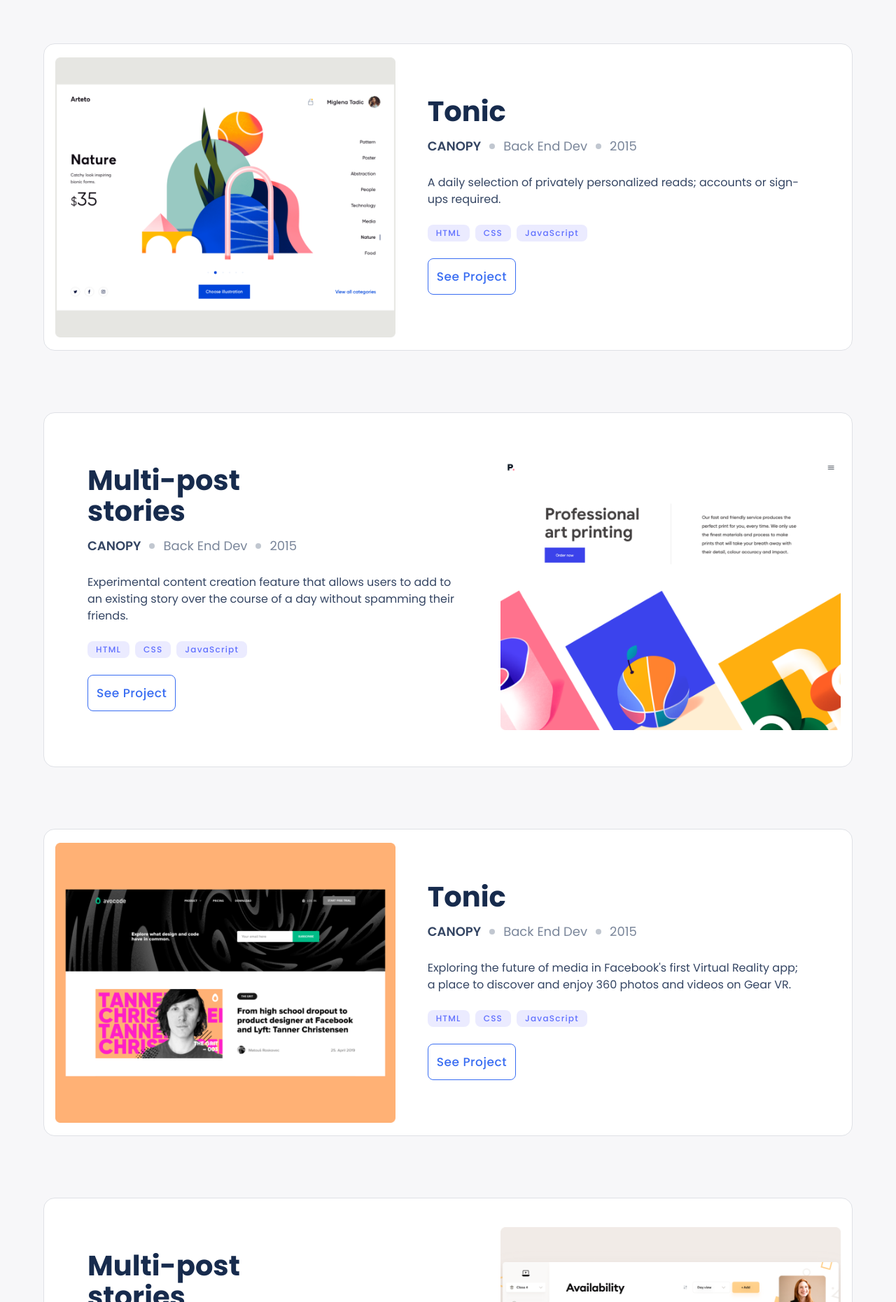
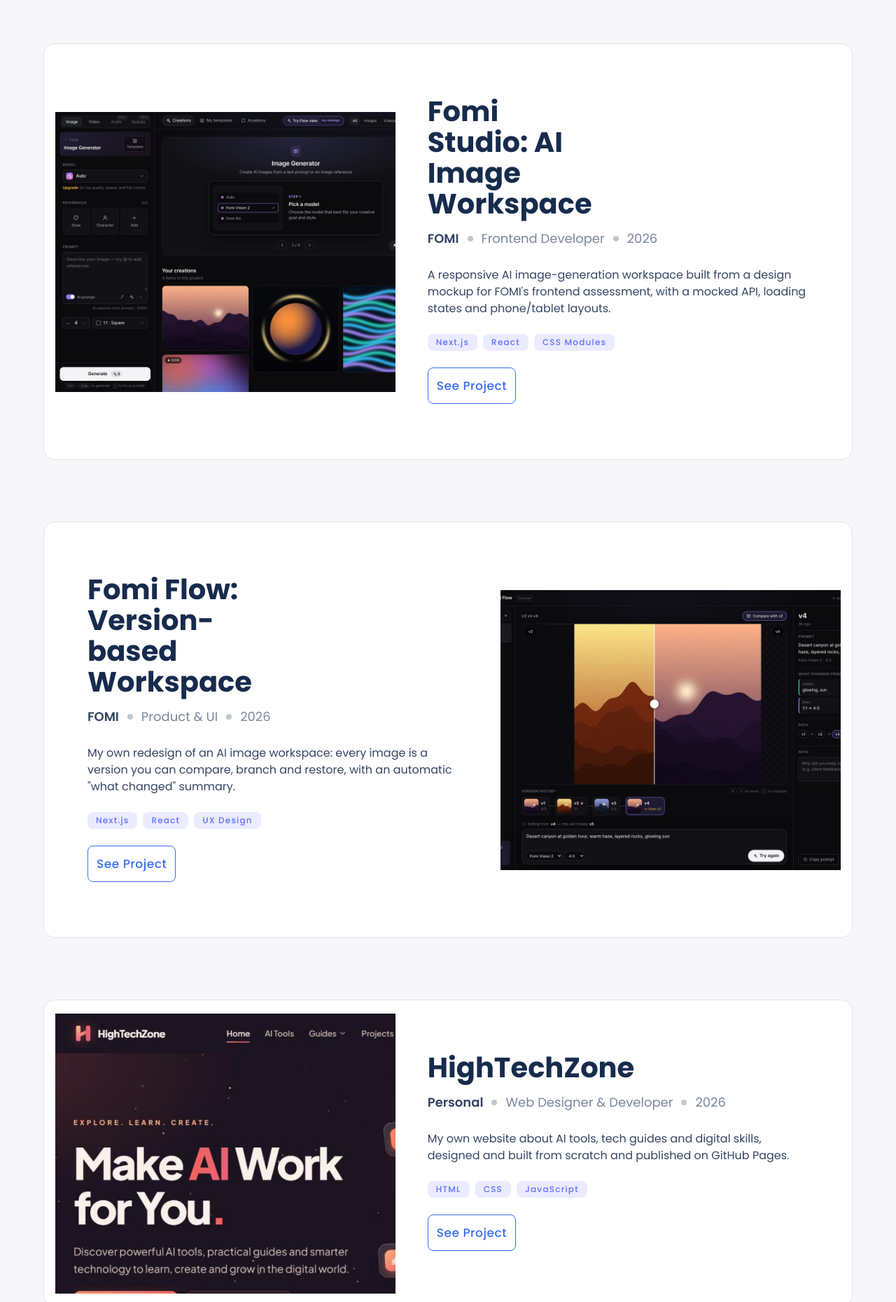
Before and after one commit to Afsheen96/Portfolio, a website: page index.html in a window 1280 px wide. Shown: the part 940-2800 px from the top of the page at 70% size. Drawn offline with Linux system fonts and the light colour scheme.

Commit message:
Replace template projects with real work: Fomi Studio, Fomi Flow, HighTechZone; fix typo; link LinkedIn and GitHub

```diff
--- a/index.js
+++ b/index.js
@@ -14,45 +14,52 @@
 const projectsData = [
   {
     id: 'project-one',
-    name: 'Tonic',
-    image: 'project1.png',
-    descriptionShort: "Lorem Ipsum is simply dummy text of the printing and typesetting industry. Lorem Ipsum has been the industry's standard dummy text ever since the 1500s, when an unknown printer took a galley of type and scrambled it to make a type specimen book. It has survived not only five centuries, but also the leap into electronic typesetting, remaining essent",
-    descriptionLong: "Lorem Ipsum is simply dummy text of the printing and typesetting industry. Lorem Ipsum has been the industry's standard dummy text ever since the 1500s, when an unknown printer took a galley of type and scrambled it 1960s with the releaLorem Ipsum is simply dummy text of the printing and typesetting industry. Lorem Ipsum has been the industry's standard dummy text ever since the 1500s, when an unknown printer took a galley of type and scrambled it 1960s with the releorem Ipsum is simply dummy text of the printing and typesetting industry. Lorem Ipsum han printer took a galley of type and scrambled it 1960s with the releawn printer took a galley of type and scrambled it 1960s with the releaLorem Ipsum is simply dummy text of the printing and typesetting industry. Lorem Ipsum has been the industry's standard dummy text ever since the 1500s, when an unknown printer took a galley of type and scrambled it 1960s with the relea",
-    projectDetail: 'A daily selection of privately personalized reads; accounts or sign-ups required.',
-    liveLink: 'https://afsheen96.github.io/Portfolio',
-    sourceLink: 'https://github.com/Afsheen96/Portfolio',
+    name: 'Fomi Studio: AI Image Workspace',
+    client: 'FOMI',
+    role: 'Frontend Developer',
+    year: '2026',
+    image: 'fomi-studio.jpg',
+    technologies: ['Next.js', 'React', 'CSS Modules'],
+    moreTechnologies: ['JavaScript', 'Vercel', 'GitHub'],
+    projectDetail: 'A responsive AI image-generation workspace built from a design mockup for FOMI\'s frontend assessment, with a mocked API, loading states and phone/tablet layouts.',
+    descriptionShort: 'A responsive AI image-generation workspace built with Next.js from a design mockup. It has a working generator panel, a gallery with loading and empty states, an image viewer and layouts made separately for phone, tablet and desktop.',
+    descriptionLong: 'I built this for FOMI\'s frontend assessment: their Image Generator mockup turned into a real, working Next.js app. It includes a model picker, reference uploads, a prompt box with keyboard shortcuts, a mocked API that "generates" images and videos, loading placeholders in the right shape, a masonry gallery, a full-size viewer with keyboard navigation, and a guided tutorial that highlights the real controls. Each screen size has its own layout (on phones the generator becomes a bottom sheet), and the app uses next/image, lazy loading and accessible components throughout.',
+    liveLink: 'https://fomi-studio-weld.vercel.app',
+    sourceLink: 'https://github.com/Afsheen96/fomi-studio',
   },
   {
     id: 'project-two',
-    name: 'Multi-post stories',
-    image: 'project2.png',
-    descriptionShort: "Lorem Ipsum is simply dummy text of the printing and typesetting industry. Lorem Ipsum has been the industry's standard dummy text ever since the 1500s, when an unknown printer took a galley of type and scrambled it to make a type specimen book. It has survived not only five centuries, but also the leap into electronic typesetting, remaining essent",
-    descriptionLong: "Lorem Ipsum is simply dummy text of the printing and typesetting industry. Lorem Ipsum has been the industry's standard dummy text ever since the 1500s, when an unknown printer took a galley of type and scrambled it 1960s with the releaLorem Ipsum is simply dummy text of the printing and typesetting industry. Lorem Ipsum has been the industry's standard dummy text ever since the 1500s, when an unknown printer took a galley of type and scrambled it 1960s with the releorem Ipsum is simply dummy text of the printing and typesetting industry. Lorem Ipsum han printer took a galley of type and scrambled it 1960s with the releawn printer took a galley of type and scrambled it 1960s with the releaLorem Ipsum is simply dummy text of the printing and typesetting industry. Lorem Ipsum has been the industry's standard dummy text ever since the 1500s, when an unknown printer took a galley of type and scrambled it 1960s with the relea",
-    projectDetail: 'Experimental content creation feature that allows users to add to an existing story over the course of a day without spamming their friends.',
-    liveLink: 'https://afsheen96.github.io/Portfolio',
-    sourceLink: 'https://github.com/Afsheen96/Portfolio',
+    name: 'Fomi Flow: Version-based Workspace',
+    client: 'FOMI',
+    role: 'Product & UI',
+    year: '2026',
+    image: 'fomi-flow.jpg',
+    technologies: ['Next.js', 'React', 'UX Design'],
+    moreTechnologies: ['JavaScript', 'CSS Modules', 'Vercel'],
+    projectDetail: 'My own redesign of an AI image workspace: every image is a version you can compare, branch and restore, with an automatic "what changed" summary.',
+    descriptionShort: 'My redesign of an AI image workspace for professional creators. Every image is saved as a version, so you can compare it with the one it came from, see what changed and keep editing from any version.',
+    descriptionLong: 'Most AI image tools show results as an endless feed, so good results get lost. In Fomi Flow every generation is a version inside a project. A version strip shows the history (with branches like "from v2"), a compare slider puts two versions side by side, and a "What changed" panel lists the prompt words added or removed and any settings change. The prompt bar starts filled with the selected version, so editing means changing a few words, not starting over. It works on phone, tablet and desktop, with keyboard shortcuts for moving between versions.',
+    liveLink: 'https://fomi-studio-weld.vercel.app/flow',
+    sourceLink: 'https://github.com/Afsheen96/fomi-studio',
   },
   {
     id: 'project-three',
-    name: 'Tonic',
-    image: 'project3.png',
-    descriptionShort: "Lorem Ipsum is simply dummy text of the printing and typesetting industry. Lorem Ipsum has been the industry's standard dummy text ever since the 1500s, when an unknown printer took a galley of type and scrambled it to make a type specimen book. It has survived not only five centuries, but also the leap into electronic typesetting, remaining essent",
-    descriptionLong: "Lorem Ipsum is simply dummy text of the printing and typesetting industry. Lorem Ipsum has been the industry's standard dummy text ever since the 1500s, when an unknown printer took a galley of type and scrambled it 1960s with the releaLorem Ipsum is simply dummy text of the printing and typesetting industry. Lorem Ipsum has been the industry's standard dummy text ever since the 1500s, when an unknown printer took a galley of type and scrambled it 1960s with the releorem Ipsum is simply dummy text of the printing and typesetting industry. Lorem Ipsum han printer took a galley of type and scrambled it 1960s with the releawn printer took a galley of type and scrambled it 1960s with the releaLorem Ipsum is simply dummy text of the printing and typesetting industry. Lorem Ipsum has been the industry's standard dummy text ever since the 1500s, when an unknown printer took a galley of type and scrambled it 1960s with the relea",
-    projectDetail: "Exploring the future of media in Facebook's first Virtual Reality app; a place to discover and enjoy 360 photos and videos on Gear VR.",
-    liveLink: 'https://afsheen96.github.io/Portfolio',
-    sourceLink: 'https://github.com/Afsheen96/Portfolio',
-  },
-  {
-    id: 'project-four',
-    name: 'Multi-post stories',
-    image: 'project4.png',
-    descriptionShort: "Lorem Ipsum is simply dummy text of the printing and typesetting industry. Lorem Ipsum has been the industry's standard dummy text ever since the 1500s, when an unknown printer took a galley of type and scrambled it to make a type specimen book. It has survived not only five centuries, but also the leap into electronic typesetting, remaining essent",
-    descriptionLong: "Lorem Ipsum is simply dummy text of the printing and typesetting industry. Lorem Ipsum has been the industry's standard dummy text ever since the 1500s, when an unknown printer took a galley of type and scrambled it 1960s with the releaLorem Ipsum is simply dummy text of the printing and typesetting industry. Lorem Ipsum has been the industry's standard dummy text ever since the 1500s, when an unknown printer took a galley of type and scrambled it 1960s with the releorem Ipsum is simply dummy text of the printing and typesetting industry. Lorem Ipsum han printer took a galley of type and scrambled it 1960s with the releawn printer took a galley of type and scrambled it 1960s with the releaLorem Ipsum is simply dummy text of the printing and typesetting industry. Lorem Ipsum has been the industry's standard dummy text ever since the 1500s, when an unknown printer took a galley of type and scrambled it 1960s with the relea",
-    projectDetail: "Exploring the future of media in Facebook's first Virtual Reality app; a place to discover and enjoy 360 photos and videos on Gear VR.",
-    liveLink: 'https://afsheen96.github.io/Portfolio',
-    sourceLink: 'https://github.com/Afsheen96/Portfolio',
+    name: 'HighTechZone',
+    client: 'Personal',
+    role: 'Web Designer & Developer',
+    year: '2026',
+    image: 'hightechzone.jpg',
+    technologies: ['HTML', 'CSS', 'JavaScript'],
+    moreTechnologies: ['Responsive', 'GitHub Pages', 'Git'],
+    projectDetail: 'My own website about AI tools, tech guides and digital skills, designed and built from scratch and published on GitHub Pages.',
+    descriptionShort: 'My own website about AI tools, tech tips and digital-skills guides, with a modern dark design, animated hero and responsive layout.',
+    descriptionLong: 'HighTechZone is my personal website where I share AI tools, practical tech guides and digital-skills content. I designed and built it myself: a bold dark theme, an animated hero section, clear navigation (AI Tools, Guides, Projects, Services) and a layout that works on phones, tablets and desktops. It is published for free on GitHub Pages.',
+    liveLink: 'https://afsheen96.github.io/HighTechZone/',
+    sourceLink: 'https://github.com/Afsheen96',
   },
 ];
+
+const listItems = (items) => items.map((item) => `<li>${item}</li>`).join('');
 
 // ------------popup modal------------------
 
@@ -64,14 +71,14 @@
   <i class="fa-solid fa-xmark" id="popupClose"></i>
   <h3>${project.name}</h3>
   <ul class="proj">
-          <li><a href="#">CANOPY</a></li>
+  <li><a href="#">${project.client}</a></li>
   <li><div class="dot"></div></li>
-          <li>Back End Dev</li>
+  <li>${project.role}</li>
   <li><div class="dot"></div></li>
-          <li>2015</li>
+  <li>${project.year}</li>
   </ul>
   </div>
-      <img src="./resources/${project.image}" alt="Work-sample" class="popupImage"/>
+  <img src="./resources/${project.image}" alt="Screenshot of ${project.name}" class="popupImage"/>
   <div>
   <div class="left-popup">
   <p class="pro mobile-popup-info">
@@ -83,24 +90,20 @@
   </div>
   <div class="right-popup">
   <ul class="language">
-            <li>HTML</li>
-            <li>CSS</li>
-            <li>JavaScript</li>
+  ${listItems(project.technologies)}
   </ul>
   <ul class="language lagu-desktop">
-            <li>Github</li>
-            <li>Ruby</li>
-            <li>BootStrap</li>
+  ${listItems(project.moreTechnologies)}
   </ul>
   <div class="thin-line"></div>
   <button class="button popup-buttons">
   <div>
-                <a href="${project.liveLink}" class="popupLink">Live Link</a> <i class="fa-solid fa-arrow-up-right-from-square"></i>
+  <a href="${project.liveLink}" class="popupLink" target="_blank" rel="noopener">Live Link</a> <i class="fa-solid fa-arrow-up-right-from-square"></i>
   </div>
   </button>
   <button class="button popup-buttons">
   <div>
-                <a href="${project.sourceLink}" class="popupLink">Source Link</a> <i class="fa-brands fa-square-github"></i></i>
+  <a href="${project.sourceLink}" class="popupLink" target="_blank" rel="noopener">Source Link</a> <i class="fa-brands fa-square-github"></i>
   </div>
   </button>
   </div>
@@ -120,23 +123,21 @@
   projectsData.forEach((project) => {
     projectContent += `
     <div class= "works" id= "portfolio">
-    <img src="./resources/${project.image}" alt="Work-sample" class="img-transition"/>
+    <img src="./resources/${project.image}" alt="Screenshot of ${project.name}" class="img-transition"/>
     <div class="card-work work">
     <h3>${project.name}</h3>
     <ul class="proj">
-        <li><a href="#">CANOPY</a></li>
+    <li><a href="#">${project.client}</a></li>
     <li><div class="dot"></div></li>
-        <li>Back End Dev</li>
+    <li>${project.role}</li>
     <li><div class="dot"></div></li>
-        <li>2015</li>
+    <li>${project.year}</li>
     </ul>
     <p class="pro">
     ${project.projectDetail}
     </p>
     <ul class="language">
-        <li>HTML</li>
-        <li>CSS</li>
-        <li>JavaScript</li>
+    ${listItems(project.technologies)}
     </ul>
     <button class="button button-mg" project-id="${project.id}" id="see-project-button">See Project</button>
     </div>
```
Also changed, not shown: index.html (+8 -8 lines). Lines whose indentation alone changed are shown as unchanged.
